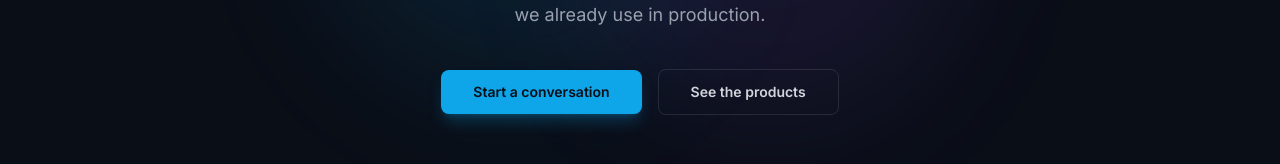
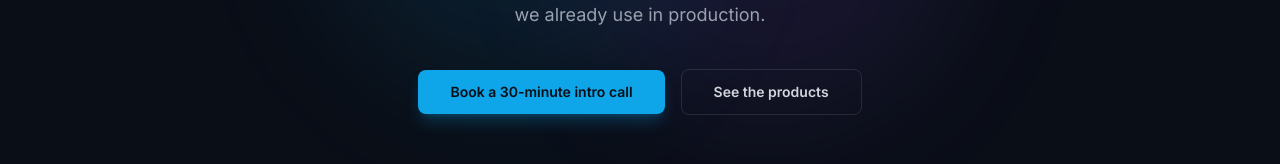
Before and after one commit to CloudWalkerIT/web, a Next.js app: page / in a window 1280 px wide. Shown: the part 574-738 px from the top of the page. Built offline with nearby package versions, Linux system fonts and the light colour scheme; no server answers.

Commit message:
cta: booking link as primary call to action sitewide

```diff
--- a/src/app/page.tsx
+++ b/src/app/page.tsx
@@ -2,6 +2,7 @@ import Link from "next/link";
 import type { Metadata } from "next";
 import Section from "@/components/Section";
 import { formatInsightDate, getAllInsights } from "@/lib/insights";
+import { BOOKING_CTA, BOOKING_URL } from "@/lib/site";
 
 export const metadata: Metadata = {
   title: "Cloudwalker IT — Senior Azure Cloud Engineering",
@@ -94,12 +95,14 @@ export default function HomePage() {
             Cloudwalker IT is a senior cloud engineering practice — Azure delivery in-house, AWS through our 010 Consulting partnership. We also build and operate KrakenKey and Atomatize, so the patterns we recommend are ones we already use in production.
           </p>
           <div className="mt-10 flex flex-col items-center justify-center gap-4 sm:flex-row">
-            <Link
-              href="/contact/"
+            <a
+              href={BOOKING_URL}
+              target="_blank"
+              rel="noopener noreferrer"
               className="rounded-lg bg-cloud-500 px-8 py-3 text-sm font-semibold text-dark-900 shadow-lg shadow-cloud-500/25 transition hover:bg-cloud-400"
             >
-              Start a conversation
-            </Link>
+              {BOOKING_CTA}
+            </a>
             <Link
               href="/products/"
               className="rounded-lg border border-white/10 px-8 py-3 text-sm font-semibold text-gray-300 transition hover:border-cloud-400/50 hover:text-cloud-400"
@@ -228,12 +231,20 @@ export default function HomePage() {
           <p className="mx-auto mt-4 max-w-xl text-gray-400">
             Engagements typically start with a short call to understand the problem. If our practice is the right fit, we will say so. If not, we will recommend someone better suited.
           </p>
-          <Link
-            href="/contact/"
+          <a
+            href={BOOKING_URL}
+            target="_blank"
+            rel="noopener noreferrer"
             className="mt-8 inline-block rounded-lg bg-cloud-500 px-8 py-3 text-sm font-semibold text-dark-900 shadow-lg shadow-cloud-500/25 transition hover:bg-cloud-400"
           >
-            Get in touch
-          </Link>
+            {BOOKING_CTA}
+          </a>
+          <p className="mt-4 text-sm text-gray-400">
+            Prefer to write first?{" "}
+            <Link href="/contact/" className="text-cloud-400 transition hover:text-cloud-300">
+              Use the contact form
+            </Link>
+          </p>
         </div>
       </Section>
     </>
--- /dev/null
+++ b/src/lib/site.ts
@@ -0,0 +1,8 @@
+/**
+ * Site-wide constants. The booking URL is referenced from every CTA,
+ * so changing the booking page means changing exactly one line.
+ */
+export const BOOKING_URL =
+  "https://calendar.proton.me/bookings#UA6z8k2DIVWJCiS6ZxOLQ_UsIPzWJaDqPVRegBWjJbk=";
+
+export const BOOKING_CTA = "Book a 30-minute intro call";
```
